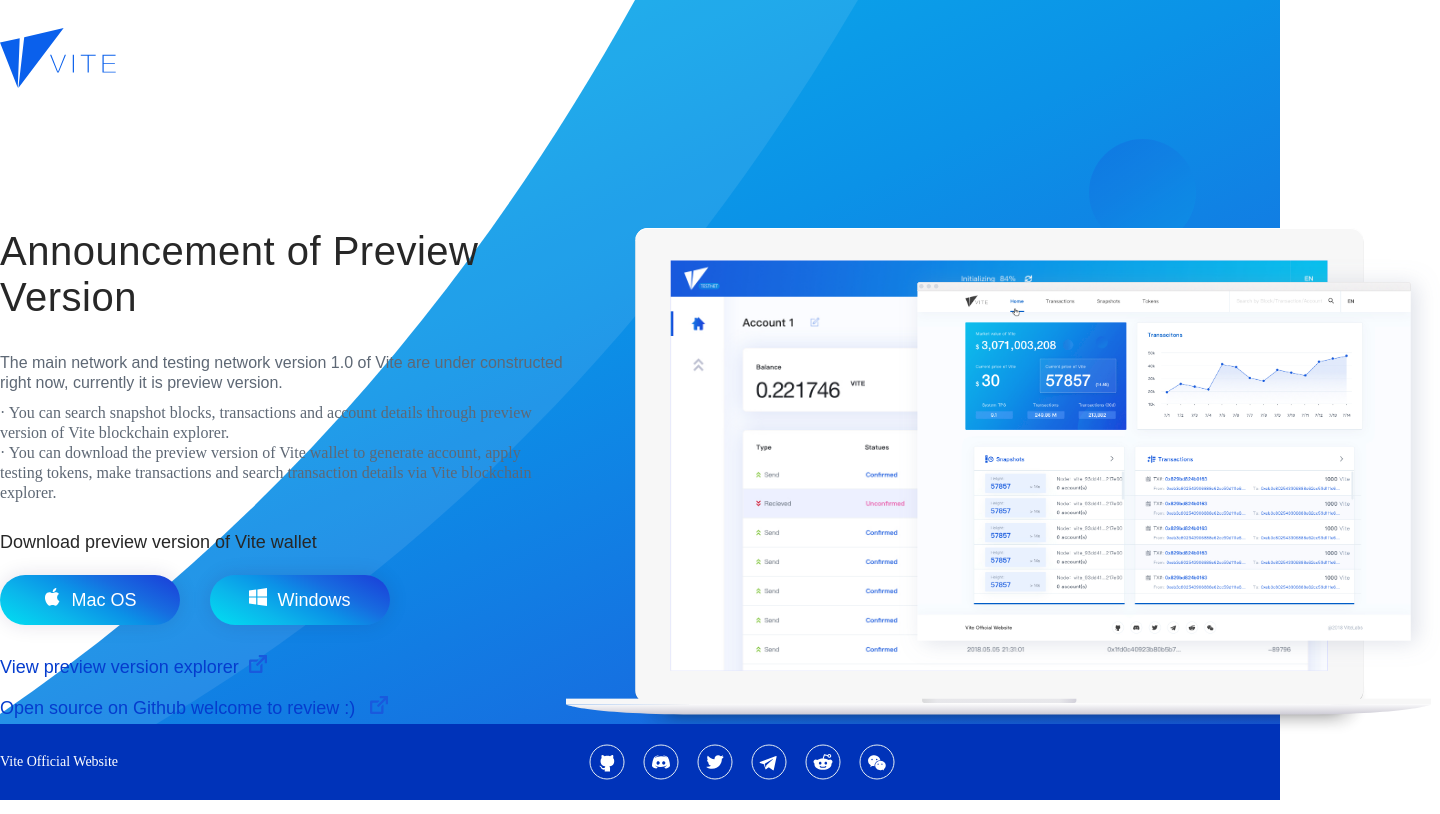
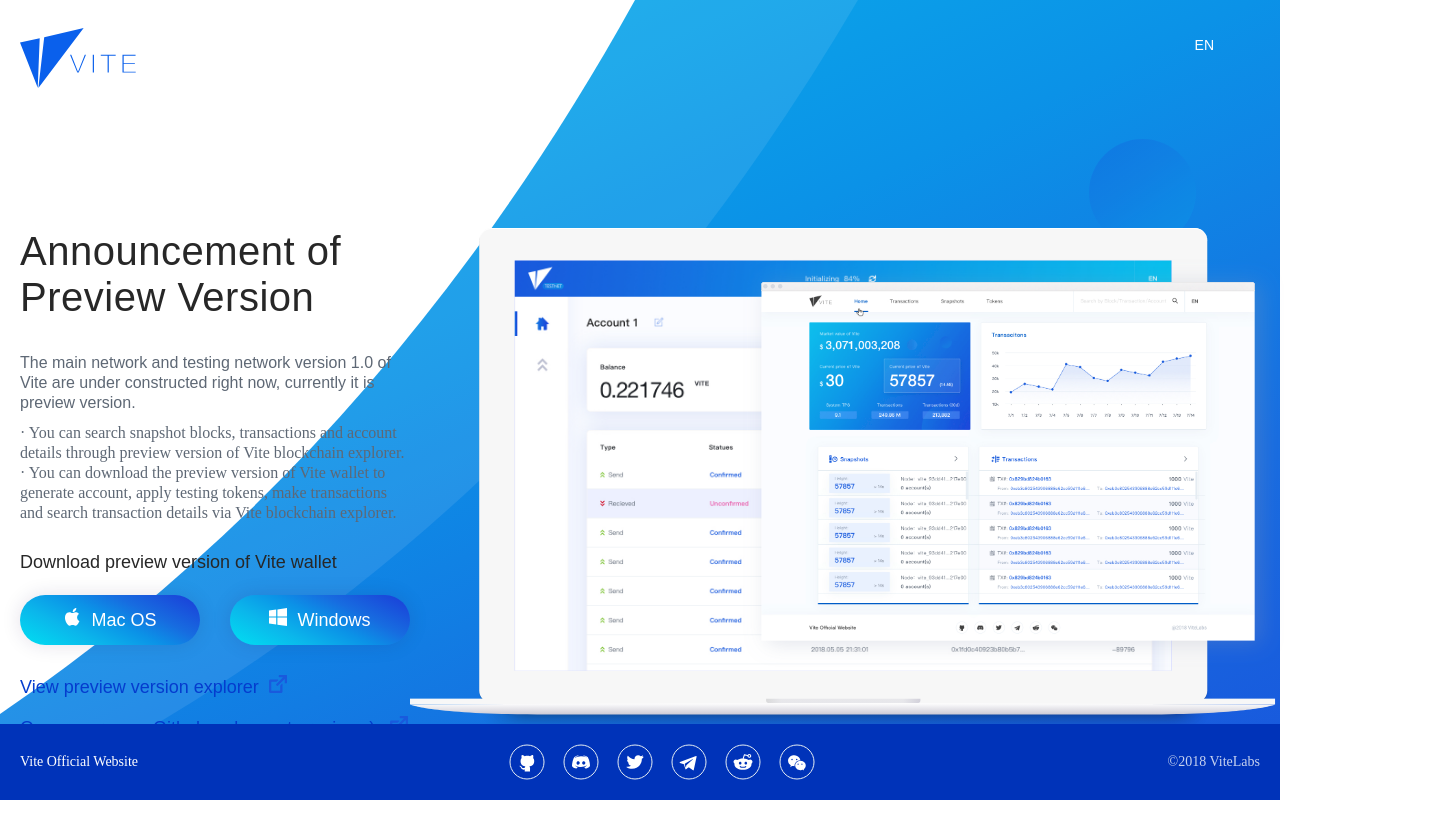
Before and after one commit to csfl/net-notice, a Nuxt app: page / in a window 1280 px wide. Shown: the whole page, 1440 px wide, since content can reach past the window. Built offline with nearby package versions, Linux system fonts and the light colour scheme.

Commit message:
change layout

```diff
--- a/components/Footer.vue
+++ b/components/Footer.vue
@@ -54,7 +54,8 @@
     font-size: 14px;
     color: #fff;
     .footer-content {
-      width: 1440px;
+      padding: 0 20px;
+      box-sizing: border-box;
       margin: auto;
       height: 76px;
       line-height: 76px;
--- a/layouts/default.vue
+++ b/layouts/default.vue
@@ -35,7 +35,8 @@
   background: url("~assets/images/background.svg") 100% 0%;
 }
 .content-wrapper {
-  width: 1440px;
+  box-sizing: border-box;
+  padding: 0 20px;
   margin: auto;
   height: 100%;
 }
```
